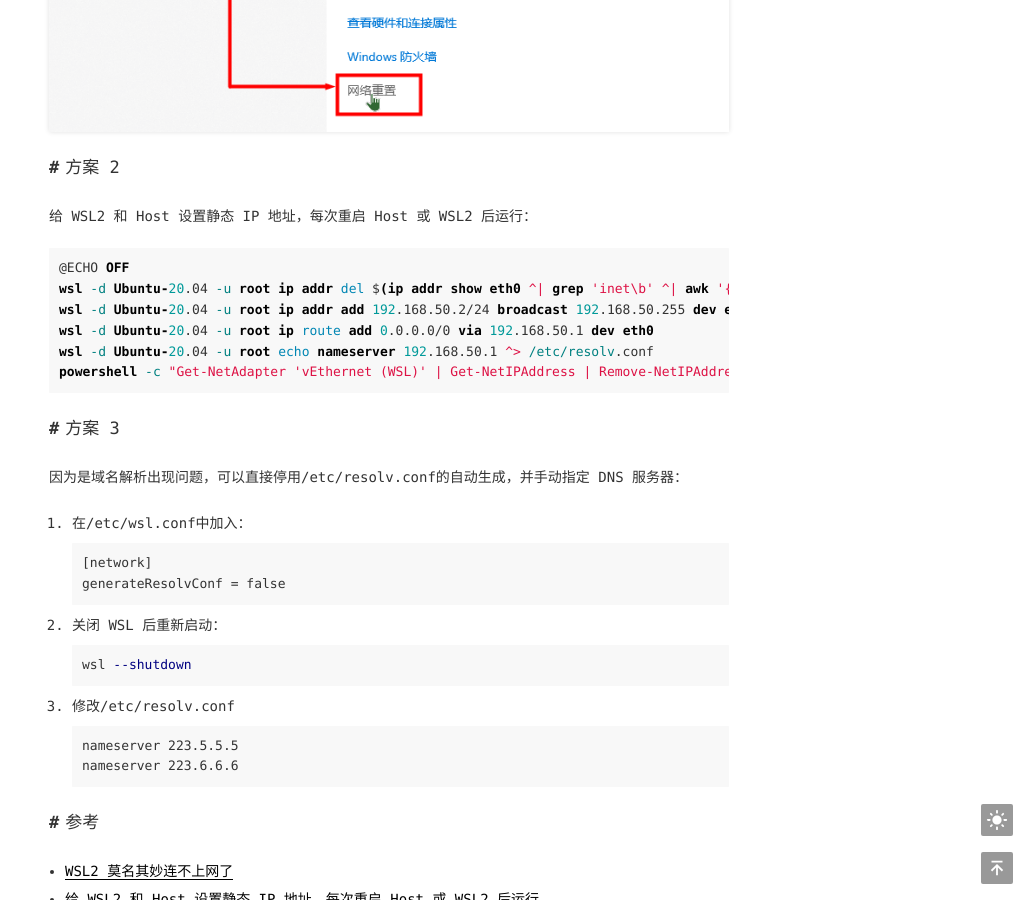
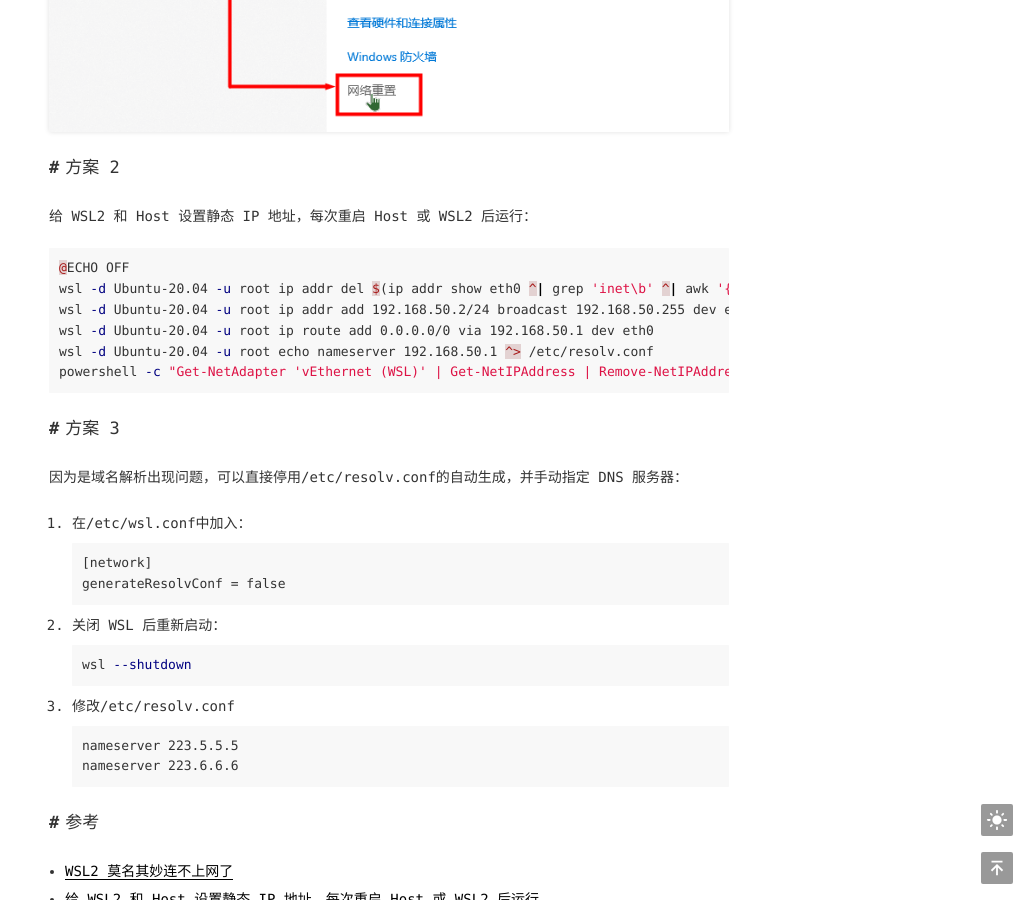
Before and after one commit to nksmiles/nksmiles.github.io, a Jekyll site: the page built from _posts/2023-08-13-solutions-for-wsl2-network-disconnection.md, in a window 1280 px wide and 900 px high, scrolled down 1574 px. Shown: the whole window, without its empty margins (251-1280 px from the left). Built offline with Jekyll 4.4.1, drawn with Linux system fonts in a browser that asks for light colours; comment, search, counter and statistics services are not loaded.

Commit message:
Update 2023-08-13-solutions-for-wsl2-network-disconnection.md

````diff
--- a/_posts/2023-08-13-solutions-for-wsl2-network-disconnection.md
+++ b/_posts/2023-08-13-solutions-for-wsl2-network-disconnection.md
@@ -20,7 +20,7 @@
 先说一个解决方案：
 
 以管理员身份运行`命令提示符`或者 `Powershell`：
-```bat
+```powershell
 wsl --shutdown
 netsh winsock reset
 netsh int ip reset all
@@ -34,7 +34,7 @@
 ## 方案 2
 
 给 WSL2 和 Host 设置静态 IP 地址，每次重启 Host 或 WSL2 后运行：
-```bat
+```powershell
 @ECHO OFF
 wsl -d Ubuntu-20.04 -u root ip addr del $(ip addr show eth0 ^| grep 'inet\b' ^| awk '{print $2}' ^| head -n 1) dev eth0
 wsl -d Ubuntu-20.04 -u root ip addr add 192.168.50.2/24 broadcast 192.168.50.255 dev eth0
````
